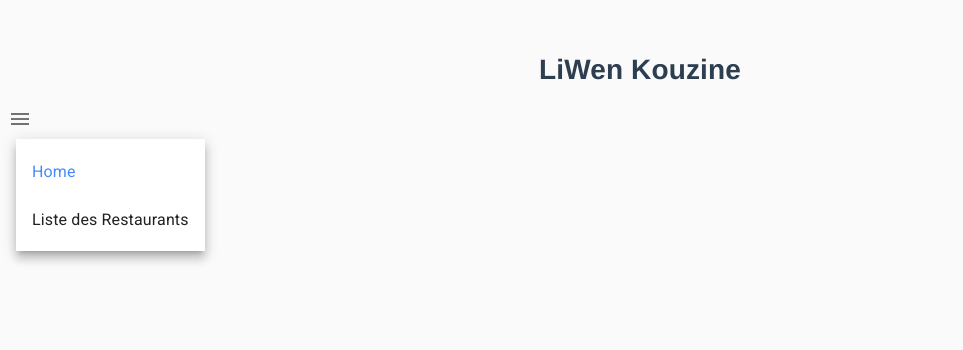
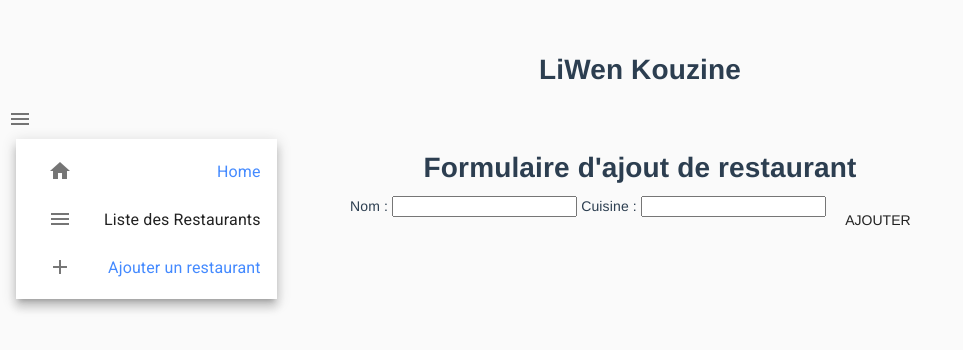
Before and after one commit to LisaDes/Restaurants, a Vue app in the folder client/: page /ajout in a window 1280 px wide. Both pictures are taken after a click on the button "menu". Shown: the top 350 px of the page, without its empty margins (0-963 px from the left). Built offline with nearby package versions, Linux system fonts and the light colour scheme; no server answers.

Commit message:
Ajout du component AjouterRestaurant

```diff
--- a/client/src/App.vue
+++ b/client/src/App.vue
@@ -7,8 +7,18 @@
           <md-icon>menu</md-icon>
         </md-button>
         <md-menu-content>
-          <md-menu-item to='/'>Home</md-menu-item>
-          <md-menu-item to='/restaurants'>Liste des Restaurants</md-menu-item>
+          <md-menu-item to='/' >
+            <md-icon>home</md-icon>
+            Home
+          </md-menu-item>
+          <md-menu-item to='/restaurants'>
+            <md-icon>menu</md-icon>
+            Liste des Restaurants
+          </md-menu-item>
+          <md-menu-item to='/ajout'>
+            <md-icon>add</md-icon>
+            Ajouter un restaurant
+          </md-menu-item>
         </md-menu-content>
       </md-menu>
     </div>
--- /dev/null
+++ b/client/src/components/AjouterRestaurant.vue
@@ -0,0 +1,83 @@
+<template>
+  <div>
+    <h1>Formulaire d'ajout de restaurant</h1>
+     <form @submit="ajouterRestaurant($event)">
+        <label>
+            Nom : <input name="nom" type="text" required v-model="name">
+        </label>
+        <label>
+            Cuisine : <input name="cuisine" type="text" required v-model="cuisine">
+        </label>
+
+        <md-button>Ajouter</md-button>
+    </form>
+  </div>
+</template>
+
+<script>
+export default {
+  name: 'Ajout Restaurant',
+  props: {
+  },
+  computed: {
+    id() {
+      return this.$route.params.id
+    }
+  },
+  data: function () {
+    return {
+      restaurant:null
+    }
+  },
+  mounted() {
+    console.log("Avant affichage")
+    console.log("ID = " + this.id)
+    let url = "http://localhost:8080/api/restaurants/" + this.id;
+    fetch(url)
+    .then(response => {
+      return response.json();
+    }).then(data => {
+      console.log(data.restaurant.name)
+      this.restaurant = data.restaurant
+    })
+  },
+  methods : {
+    ajouterRestaurant($event) {
+                // Récupération du formulaire. Pas besoin de document.querySelector
+                // ou document.getElementById puisque c'est le formulaire qui a généré
+                // l'événement
+                let form = $event.target;
+
+                // Récupération des valeurs des champs du formulaire
+                // en prévision d'un envoi multipart en ajax/fetch
+                let donneesFormulaire = new FormData(form);
+
+                let url = "http://localhost:8080/api/restaurants";
+
+                fetch(url, {
+                    method: "POST",
+                    body: donneesFormulaire
+                })
+                    .then((responseJSON) => {
+                        responseJSON.json()
+                            .then((resJS) => {
+                                // Maintenant res est un vrai objet JavaScript
+                                console.log(resJS.msg)
+                                this.getRestaurantFromServer();
+                            });
+                    })
+                    .catch(function (err) {
+                        console.log(err);
+                    });
+
+                this.name = "";
+                this.cuisine = "";
+            }
+  }
+}
+</script>
+
+<!-- Add "scoped" attribute to limit CSS to this component only -->
+<style scoped>
+
+</style>
--- a/client/src/components/ListeDesRestaurants.vue
+++ b/client/src/components/ListeDesRestaurants.vue
@@ -1,16 +1,5 @@
 <template>
   <div class="hello">
-    <form @submit="ajouterRestaurant($event)">
-        <label>
-            Nom : <input name="nom" type="text" required v-model="name">
-        </label>
-        <label>
-            Cuisine : <input name="cuisine" type="text" required v-model="cuisine">
-        </label>
-
-        <md-button>Ajouter</md-button>
-    </form>
-
     <h1>Nombre de restaurants : {{totalRestaurant}}</h1>
     <p>Chercher par nom : <input @input="chercherRestaurant()" type="text" v-model="nomRecherche"></p>
     <p>Nombre de page total : {{nbPageTotal}}</p>
@@ -91,37 +80,6 @@ export default {
             supprimerRestaurant(index) {
                 this.restaurants.splice(index, 1);
             },
-            ajouterRestaurant($event) {
-                // Récupération du formulaire. Pas besoin de document.querySelector
-                // ou document.getElementById puisque c'est le formulaire qui a généré
-                // l'événement
-                let form = $event.target;
-
-                // Récupération des valeurs des champs du formulaire
-                // en prévision d'un envoi multipart en ajax/fetch
-                let donneesFormulaire = new FormData(form);
-
-                let url = "http://localhost:8080/api/restaurants";
-
-                fetch(url, {
-                    method: "POST",
-                    body: donneesFormulaire
-                })
-                    .then((responseJSON) => {
-                        responseJSON.json()
-                            .then((resJS) => {
-                                // Maintenant res est un vrai objet JavaScript
-                                console.log(resJS.msg)
-                                this.getRestaurantFromServer();
-                            });
-                    })
-                    .catch(function (err) {
-                        console.log(err);
-                    });
-
-                this.name = "";
-                this.cuisine = "";
-            },
             getColor(index) {
                 return (index % 2) ? 'lightBlue' : 'pink';
             }
--- a/client/src/main.js
+++ b/client/src/main.js
@@ -8,6 +8,7 @@ import 'vue-material/dist/theme/default.css'
 import HelloWorld from './components/HelloWorld.vue'
 import ListeDesRestaurants from './components/ListeDesRestaurants.vue'
 import Restaurant from './components/Restaurant.vue'
+import AjouterRestaurant from './components/AjouterRestaurant.vue'
 
 Vue.config.productionTip = false
 Vue.use(VueMaterial)
@@ -28,6 +29,9 @@ const router = new VueRouter({
     },{
       path: '/restaurant/:id',
       component: Restaurant
+    },{
+      path: '/ajout',
+      component: AjouterRestaurant
     }
   ],
   mode: 'history'
```
